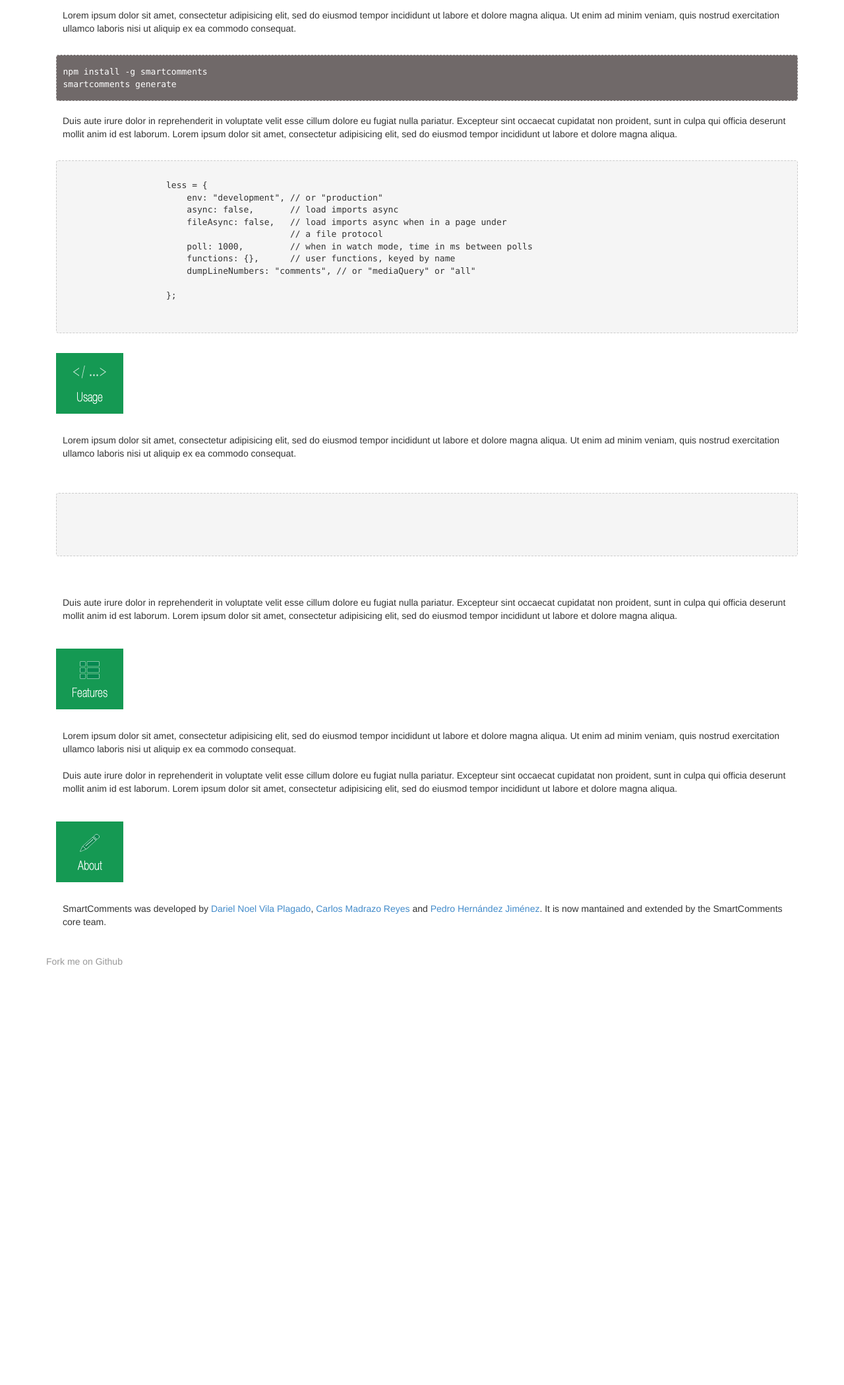
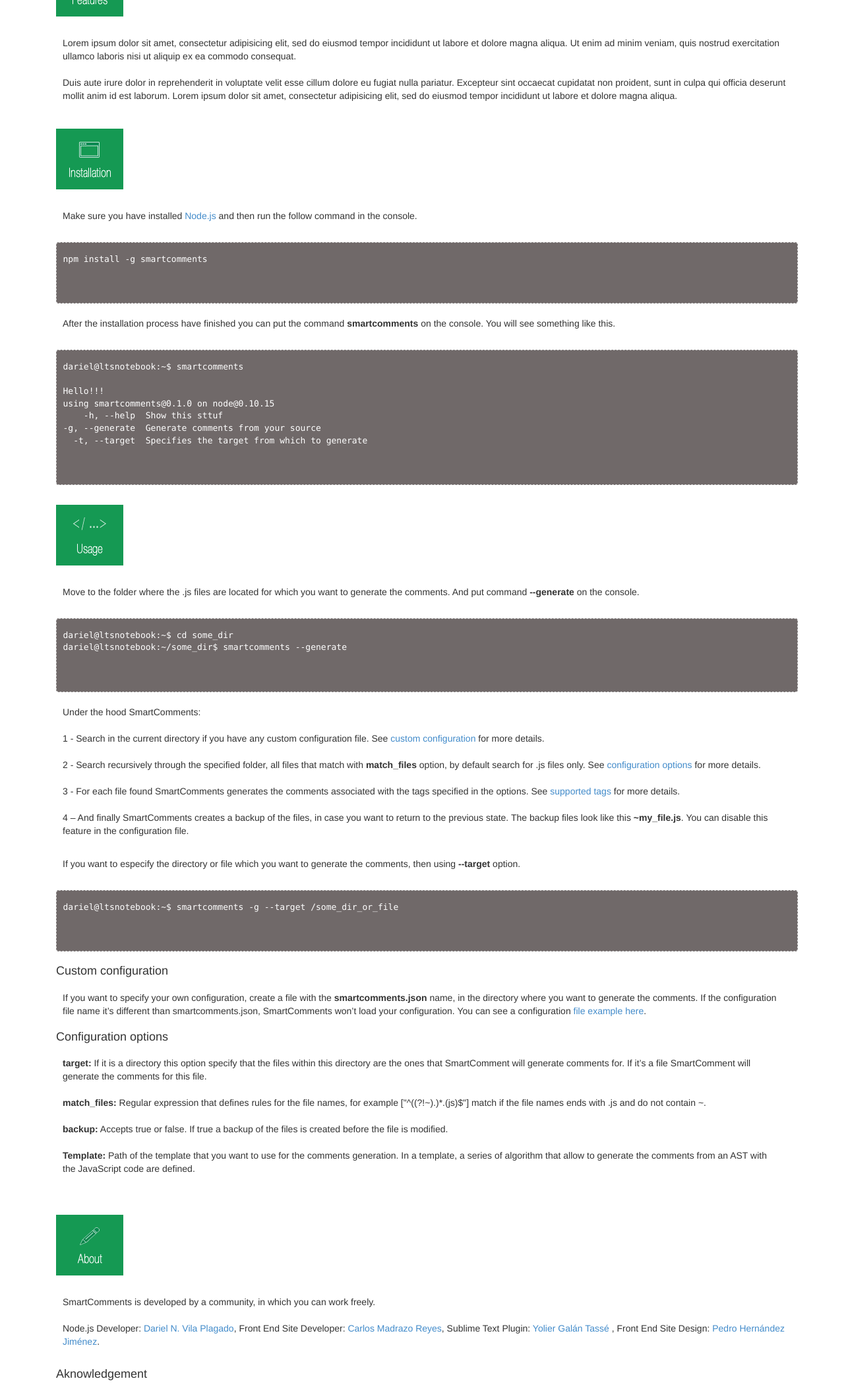
Before and after one commit to smartcomments/smartcomments.github.io, a plain HTML site: page index.html in a window 1280 px wide. Shown: the part 701-2800 px from the top of the page at 66% size. Before the commit the page ends 2168 px from the top, so only its background shows below. Drawn offline with Linux system fonts and the light colour scheme.

Commit message:
populate documentations

```diff
--- a/assets/css/index.css
+++ b/assets/css/index.css
@@ -62,7 +62,7 @@ pre {
     }
 pre.pre-consola{
   background-color: #706969;
-  height: 70px;
+/*  height: 70px;*/
   color: white;
 }
 
--- a/index.html
+++ b/index.html
@@ -55,6 +55,15 @@
                         </a>
                       </li>
                       <li id="2" class="jquery">
+                        <a class="features" href="#features">
+                          <center>
+                            <img src="assets/img/features.png" class="hidden-xs img-responsive img-padding">
+                            Features
+                          </center>
+                        </a>
+
+                      </li>
+                      <li id="3" class="jquery">
                         <a class="installation" href="#installation">
                           <center>
                             <img src="assets/img/Installation.png" class="hidden-xs img-responsive img-padding">
@@ -62,20 +71,11 @@
                           </center>
                         </a>
                       </li>
-                      <li id="3" class="jquery">
+                      <li id="4" class="jquery">
                         <a class="usage" href="#usage">
                           <center>
                             <img src="assets/img/usage.png" class="hidden-xs img-responsive img-padding">
                             Usage
-                          </center>
-
-                        </a>
-                      </li>
-                      <li id="4" class="jquery">
-                        <a class="features" href="#features">
-                          <center>
-                            <img src="assets/img/features.png" class="hidden-xs img-responsive img-padding">
-                            Features
                           </center>
 
                         </a>
@@ -109,9 +109,9 @@
               <div class="col-sm-6 col-md-6">
                 <center>
                   <div class="bs-callout bs-callout-info">
-                    <p>SmartComments, nodejs aplication that allow to create comments automatics to your code javascript. This application integrates easily with yuidocs.</p>
+                    <p>SmartComments, It's a tool that allow you to create implicit comments from javascript source code. You can integrate it with javascript documentation generators like <a href="http://yuilibrary.com/yui/docs">YUIDocs</a>.</p>
                     <code>
-                      <span>Latest Version Stable: v0.4.1</span>
+                      <span>Latest Stable Version: v0.1.0</span>
                     </code>
                   </div>
                 </center>
@@ -128,82 +128,14 @@
       <div class="row">
         <div class="col-sm-12 col-md-12">
           <div class="demo">
-
-            <!--<textarea placeholder="Paste, Upload or Write your code here for testing..." rows="15" class="form-control demo-textarea" value="45">
-           </textarea> -->
           </div>
         </div>
       <div class="row">
           <div class="col-sm-3 col-md-3 pull-right">
-              <!-- <button type="button" class="btn btn-info upload">Upload <img style="max-width:100%; height:auto" src="assets/img/upload.png"></button> -->
               <button type="button" class="btn btn-info generate">Generate comment <img style="max-width:100%; height:auto" src="assets/img/generate.png"></button>
           </div>
       </div>
       </div>
-
-      <section id="installation">
-      <br>
-
-
-        <div class="row">
-          <div class="col-sm-12 col-md-12">
-            <img src="assets/img/Installation-img.png">
-          </div>
-          <br>
-          <div class="col-sm-12 col-md-12">
-            <p class="row-background">
-              Lorem ipsum dolor sit amet, consectetur adipisicing elit, sed do eiusmod tempor incididunt ut labore et dolore magna aliqua. Ut enim ad minim veniam, quis nostrud exercitation ullamco laboris nisi ut aliquip ex ea commodo consequat.
-            </p>
-            <pre class="pre-consola">
-              <p>npm install -g smartcomments<br>smartcomments generate</p>
-            </pre>
-            <p class="row-background">
-              Duis aute irure dolor in reprehenderit in voluptate velit esse cillum dolore eu fugiat nulla pariatur. Excepteur sint occaecat cupidatat non proident, sunt in culpa qui officia deserunt mollit anim id est laborum. Lorem ipsum dolor sit amet, consectetur adipisicing elit, sed do eiusmod tempor incididunt ut labore et dolore magna aliqua.
-            </p>
-            <pre>
-              <code>
-                    less = {
-                        env: "development", // or "production"
-                        async: false,       // load imports async
-                        fileAsync: false,   // load imports async when in a page under
-                                            // a file protocol
-                        poll: 1000,         // when in watch mode, time in ms between polls
-                        functions: {},      // user functions, keyed by name
-                        dumpLineNumbers: "comments", // or "mediaQuery" or "all"
-
-                    };
-              </code>
-            </pre>
-          </div>
-        </div>
-      </section>
-
-      <section id="usage">
-      <br>
-
-        <div class="row">
-          <div class="col-sm-12 col-md-12">
-            <img src="assets/img/usage-img.png">
-          </div>
-          <br>
-          <div class="col-sm-12 col-md-12">
-            <p class="row-background">
-              Lorem ipsum dolor sit amet, consectetur adipisicing elit, sed do eiusmod tempor incididunt ut labore et dolore magna aliqua. Ut enim ad minim veniam, quis nostrud exercitation ullamco laboris nisi ut aliquip ex ea commodo consequat.
-              <br><br>
-            </p>
-            <pre>
-              <code>
-
-              </code>
-            </pre>
-            <p class="row-background">
-              <br><br>
-              Duis aute irure dolor in reprehenderit in voluptate velit esse cillum dolore eu fugiat nulla pariatur. Excepteur sint occaecat cupidatat non proident, sunt in culpa qui officia deserunt mollit anim id est laborum. Lorem ipsum dolor sit amet, consectetur adipisicing elit, sed do eiusmod tempor incididunt ut labore et dolore magna aliqua.
-            </p>
-          </div>
-        </div>
-      </section>
-
       <section id="features">
       <br>
 
@@ -221,6 +153,91 @@
           </div>
         </div>
       </section>
+      <section id="installation">
+      <br>
+
+
+        <div class="row">
+          <div class="col-sm-12 col-md-12">
+            <img src="assets/img/Installation-img.png">
+          </div>
+          <br>
+          <div class="col-sm-12 col-md-12">
+            <p class="row-background">
+                Make sure you have installed <a href="http://nodejs.org">Node.js</a> and then run the follow command in the console.
+            </p>
+            <pre class="pre-consola">
+              <p>npm install -g smartcomments</p>
+            </pre>
+            <p class="row-background">
+                After the installation process have finished you can put the command <b>smartcomments</b> on the console. You will see something like this.
+            </p>
+            <pre class="pre-consola">
+              <p>dariel@ltsnotebook:~$ smartcomments<br><br>Hello!!!<br>using smartcomments@0.1.0 on node@0.10.15<br>    -h, --help  Show this sttuf<br>-g, --generate  Generate comments from your source<br>  -t, --target  Specifies the target from which to generate </p>
+            </pre>
+          </div>
+        </div>
+      </section>
+
+      <section id="usage">
+      <br>
+
+        <div class="row">
+          <div class="col-sm-12 col-md-12">
+            <img src="assets/img/usage-img.png">
+          </div>
+          <br>
+          <div class="col-sm-12 col-md-12">
+            <p class="row-background">
+              Move to the folder where the .js files are located for which you want to generate the comments. And put command <b>--generate</b> on the console.
+            </p>
+            <pre class="pre-consola">
+              <p>dariel@ltsnotebook:~$ cd some_dir <br>dariel@ltsnotebook:~/some_dir$ smartcomments --generate</p>
+            </pre>
+            <p class="row-background">
+                Under the hood SmartComments:<br><br>
+                  1 - Search in the current directory if you have any custom configuration file. See <a href="#custom_config">custom configuration</a> for more details.<br><br>
+
+                  2 - Search recursively through the specified folder, all files that match with <b>match_files</b> option, by default search for .js files only. See <a href="#config_options">configuration options</a> for more details.<br><br>
+
+                  3 - For each file found SmartComments generates the comments associated with the tags specified in the options. See <a href="#supported_tags">supported tags</a> for more details.<br><br>
+
+                  4 – And finally SmartComments creates a backup of the files, in case you want to return to the previous state. The backup files look like this <b>~my_file.js</b>. You can disable this feature in the configuration file.
+             </p>
+          </div>
+          <div class="col-sm-12 col-md-12">
+            <p class="row-background">
+              If you want to especify the directory or file which you want to generate the comments, then using <b>--target</b> option.
+            </p>
+            <pre class="pre-consola">
+              <p>dariel@ltsnotebook:~$ smartcomments -g --target /some_dir_or_file<br></p>
+            </pre>
+          </div>
+        </div>
+        <section id="custom_config">
+          <div class="col-sm-12 col-md-12">
+            <h4>Custom configuration</h4>
+            <p class="row-background">
+              If you want to specify your own configuration, create a file with the <b>smartcomments.json</b> name, in the directory where you want to generate the comments. If the configuration file name it’s different than smartcomments.json, SmartComments won’t load your configuration.
+              You can see a configuration <a href="https://github.com/smartcomments/smartcomments/blob/master/config/config.json">file example here</a>.
+            </p>
+          </div>
+        </section>
+        <section id="config_options">
+          <div class="col-sm-12 col-md-12">
+            <h4>Configuration options</h4>
+              <p class="row-background">
+                <b>target:</b> If it is a directory this option specify that the files within this directory are the ones that SmartComment will generate comments for. If it’s a file SmartComment will generate the comments for this file.<br><br>
+
+                <b>match_files:</b> Regular expression that defines rules for the file names, for example ["^((?!~).)*.(js)$"] match if the file names ends with .js and do not contain ~.<br><br>
+
+                <b>backup:</b> Accepts true or false. If true a backup of the files is created before the file is modified.<br><br>
+
+                <b>Template:</b> Path of the template that you want to use for the comments generation. In a template, a series of algorithm that allow to generate the comments from an AST with the JavaScript code are defined.<br><br>
+              </p>
+          </div>
+        </section>
+      </section>
 
       <section id="about">
       <br>
@@ -232,12 +249,31 @@
           <br>
           <div class="col-sm-12 col-md-12">
             <p class="row-background">
-              SmartComments was developed by <a href="mailto:darielnoel@gmail.com" title="darielnoel@gmail.com">Dariel Noel Vila Plagado</a>, <a href="mailto:madrazoreyescarloslazaro@gmail.com" title="madrazoreyescarloslazaro@gmail.com">Carlos Madrazo Reyes</a> and <a href="mailto:pjimenez@estudiantes.uci.cu" title="pjimenez@estudiantes.uci.cu">Pedro Hernández Jiménez</a>. It is now mantained and extended by the SmartComments core team.
+              SmartComments is developed by a community, in which you can work freely.<br><br>
+
+
+              Node.js Developer: <a href="mailto:darielnoel@gmail.com" title="darielnoel@gmail.com">  Dariel N. Vila Plagado</a>,
+
+              Front End Site Developer: <a href="mailto:madrazoreyescarloslazaro@gmail.com" title="madrazoreyescarloslazaro@gmail.com">Carlos Madrazo Reyes</a>,
+
+              Sublime Text Plugin: <a href="mailto:gallego@gmail.com" title="gallego@gmail.com">Yolier Galán Tassé </a>,
+
+              Front End Site Design: <a href="mailto:pjimenez@estudiantes.uci.cu" title="pjimenez@estudiantes.uci.cu">Pedro Hernández Jiménez</a>.
             </p>
           </div>
         </div>
+
       </section>
+        <section>
+          <div class="col-sm-12 col-md-12">
+            <h4>Aknowledgement</h4>
+              <p class="row-background">
+                To Mr. Ariya Hidayat <a href="http://esprima.org/">Esprima</a>’ creator,
+                Mr. David Quintana <a href="https://github.com/gigaherz/eswalker">eswalker</a>’ creator, Mr. Caridy Patino, Principal Engineer at Yahoo!, and to all the persons that helped with this project.ss
 
+              </p>
+          </div>
+        </section>
       <br>
 
       <footer role="contentinfo">
```
